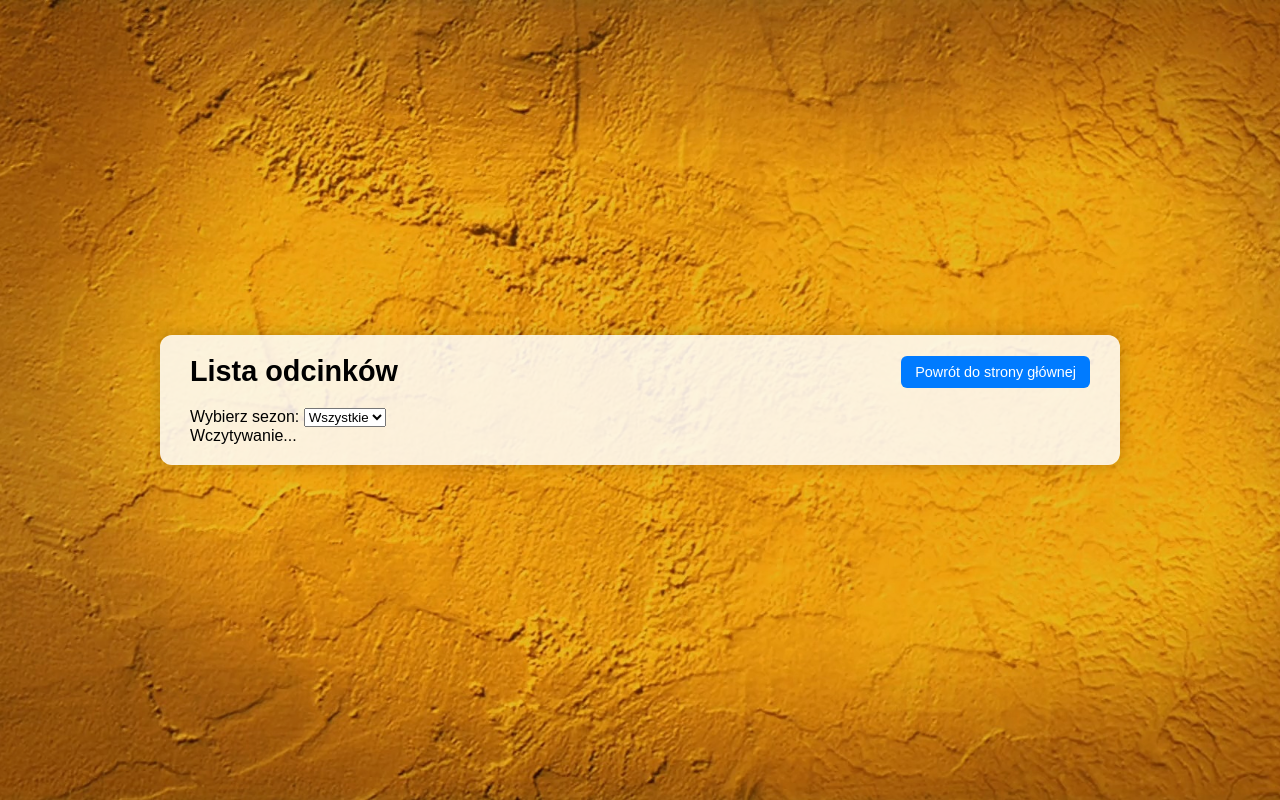
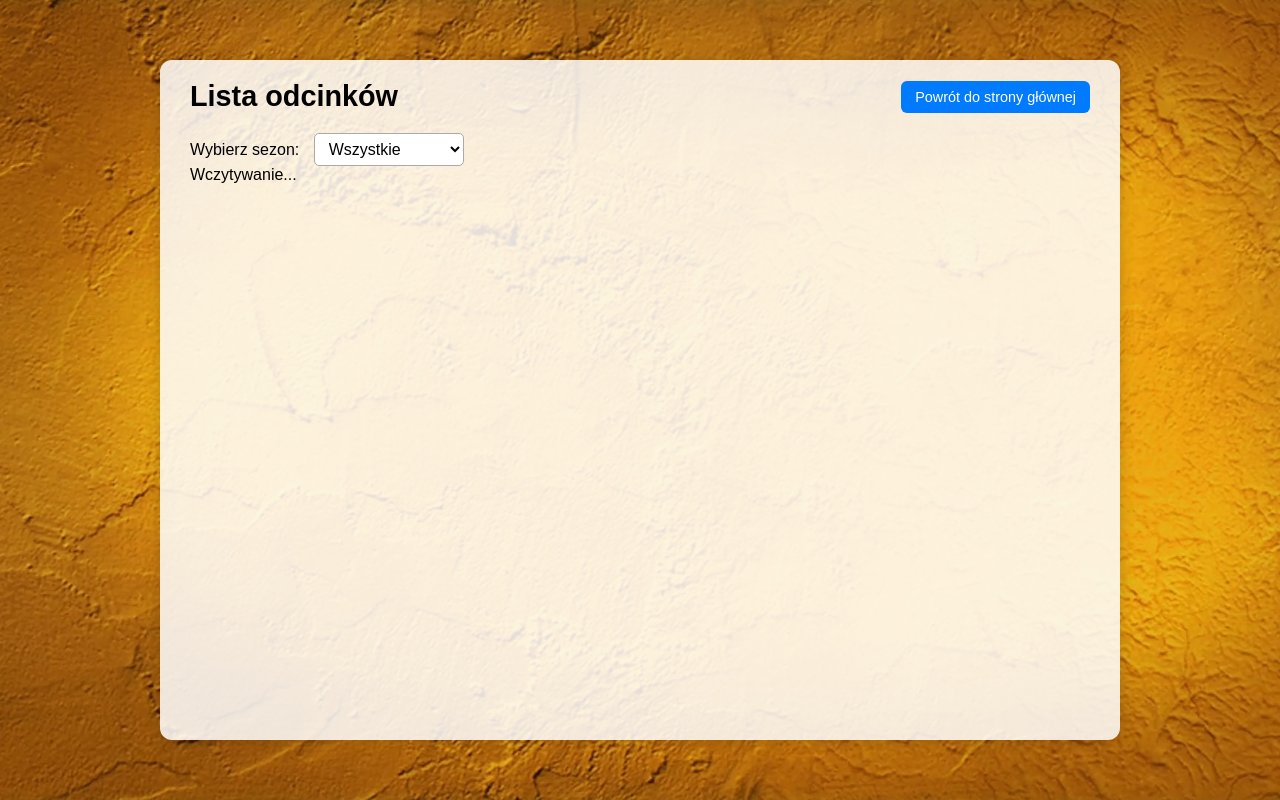
Before and after one commit to kiepscy-archive/kiepscy-downloader, a Flask app: page /list_beta in a window 1280 px wide. Run offline with Flask 3, Linux system fonts and the light colour scheme.

Commit message:
Update list_beta.html

```diff
--- a/templates/list_beta.html
+++ b/templates/list_beta.html
@@ -8,7 +8,7 @@
       margin: 0;
       padding: 0;
       font-family: sans-serif;
-      background-image: url("static/background.jpg"); /* <-- poprawione */
+      background-image: url("{{ url_for('static', filename='background.jpg') }}");
       background-size: cover;
       background-position: center;
       background-repeat: no-repeat;
@@ -26,7 +26,21 @@
       box-shadow: 0 0 15px rgba(0, 0, 0, 0.2);
       max-width: 900px;
       width: 90%;
+      min-height: 80vh;           /* <-- Dodane */
+      overflow-y: auto;           /* <-- Dodane */
     }
+
+    #seasonSelect {
+      margin-left: 10px;
+      padding: 6px 10px;
+      font-size: 1rem;
+      border-radius: 5px;
+      border: 1px solid #aaa;
+      background: white;
+      color: black;
+      min-width: 150px;           /* <-- Dodane */
+    }
+
 
     .top-bar {
       display: flex;
@@ -105,21 +119,20 @@
   <div class="container">
     <div class="top-bar">
       <h1>Lista odcinków</h1>
-      <a href="/" class="back-link">Powrót do strony głównej</a>
+      <a href="/index.html" class="back-link">Powrót do strony głównej</a>
     </div>
 
     <div id="filter">
       <label for="seasonSelect">Wybierz sezon:</label>
       <select id="seasonSelect">
         <option value="all">Wszystkie</option>
-        <!-- Reszta zostanie dodana w JS -->
       </select>
     </div>
 
     <div id="list">Wczytywanie...</div>
   </div>
 
-  <script defer>
+  <script>
     let allEpisodes = [];
 
     function createSeasonOptions() {
@@ -174,7 +187,6 @@
       });
     }
 
-    document.addEventListener("DOMContentLoaded", () => {
     document.getElementById("seasonSelect").addEventListener("change", e => {
       renderEpisodes(e.target.value);
     });
@@ -192,11 +204,6 @@
         } else {
           renderEpisodes();
         }
-        })
-        .catch(error => {
-          document.getElementById("list").innerHTML = "<p>Błąd ładowania danych.</p>";
-          console.error("Błąd JSON:", error);
-        });
       });
 
     function getUrlParam(name) {
```
Lines whose indentation alone changed are shown as unchanged.
